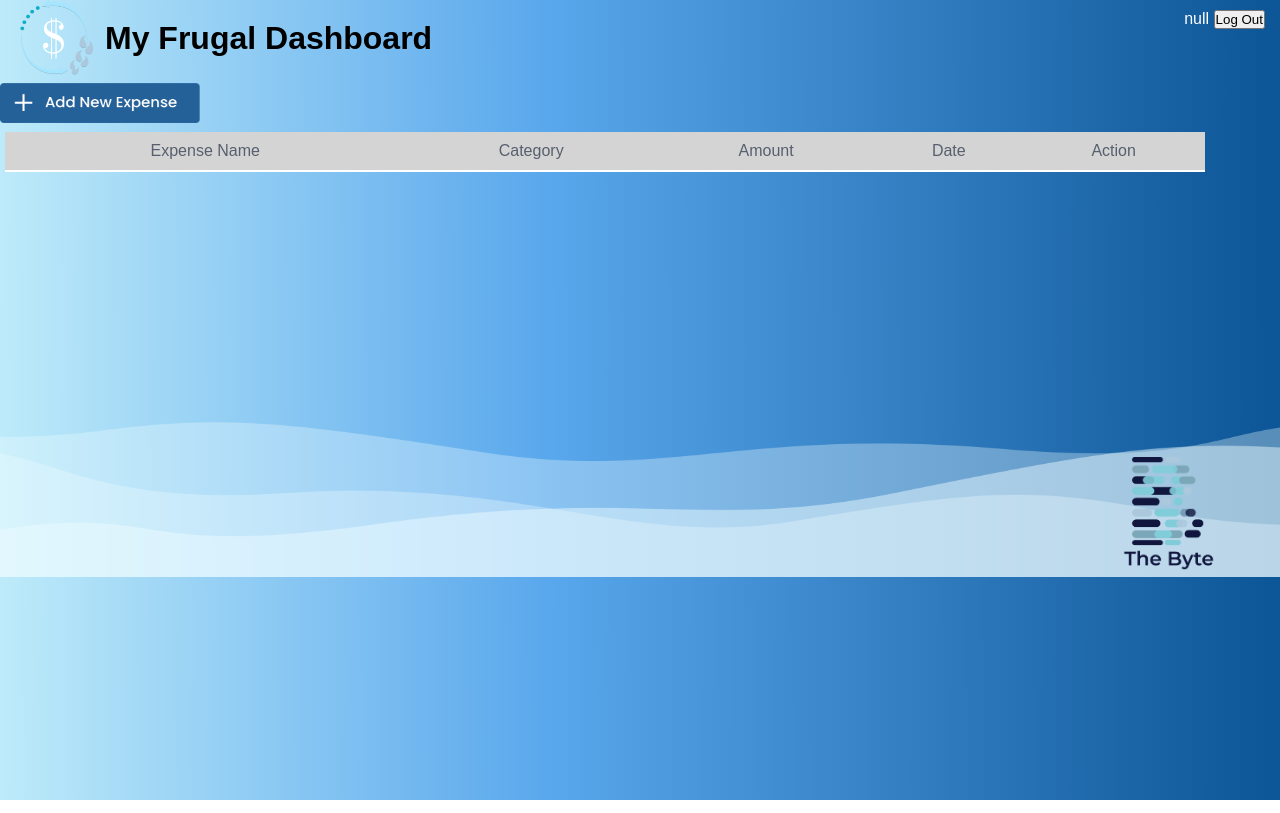
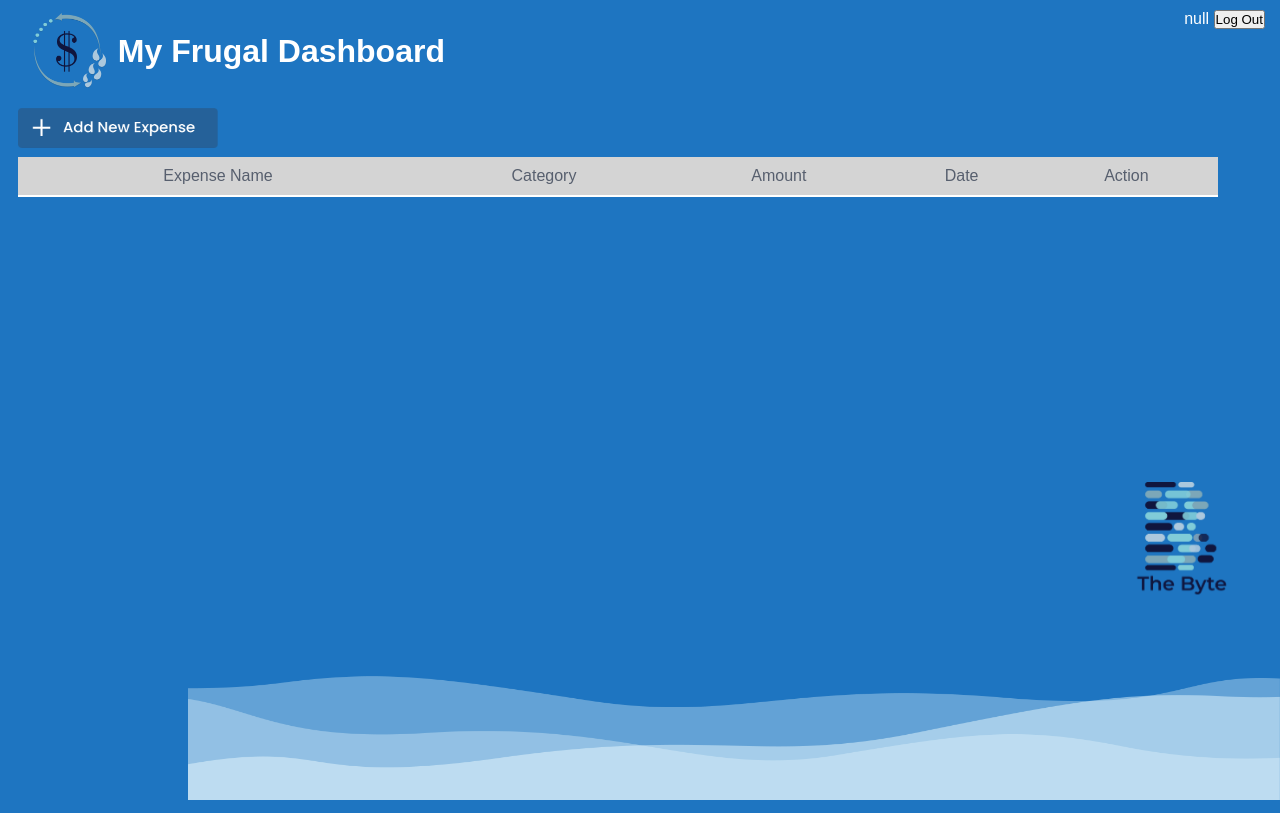
Before and after one commit to demimao/unit_testing, a plain HTML site: page source/main/home_page/home_page.html in a window 1280 px wide. Shown: the top 813 px of the page. Drawn offline with Linux system fonts and the light colour scheme.

Commit message:
Added styling changes back

```diff
--- a/source/main/home_page/home_page.css
+++ b/source/main/home_page/home_page.css
@@ -11,8 +11,16 @@
     height: 100vh;
     overflow: hidden;
     position: relative;
-    background: linear-gradient(269.92deg, #0D5697 1.12%, #59A7EC 57.12%, #D0F7FC 107.81%);
+    background: #1e75c1;
     background-size: cover;
+    margin-right: 1%;
+    margin-left: 1%;
+    margin-top: 1%;
+  }
+
+  #add-row {
+    margin-top: 1%;
+    margin-left: 5px;
   }
 
   .form-popup {
@@ -75,7 +83,9 @@
     cursor: pointer;
     padding: 5px;
     margin-left: 20px;
-      }
+    color:white;
+  }
+
   h2{
     text-align: left;
     font-size: 20px;
@@ -192,12 +202,11 @@
 
 }
 #bottom {
-  position: absolute;
+  position: fixed;
   right: 0px;
   bottom: 0px;
   width: fit-content;
-  height: 100%;
-
+  height: 40%;
   }
 #main-table #names {
   top: 20px;
--- a/source/main/home_page/home_page.html
+++ b/source/main/home_page/home_page.html
@@ -9,7 +9,7 @@
 </head>
 <body style="overflow-y: auto;">
     <div id = "line">
-        <img src="../assets/Logos/logo-dark.png" width= "75" height="75" alt="logo">
+        <img src="../assets/Logos/logo-light.png" width= "75" height="75" alt="logo">
         <h1> My Frugal Dashboard </h1>
     </div>
     <div id = 'corner'>
```
